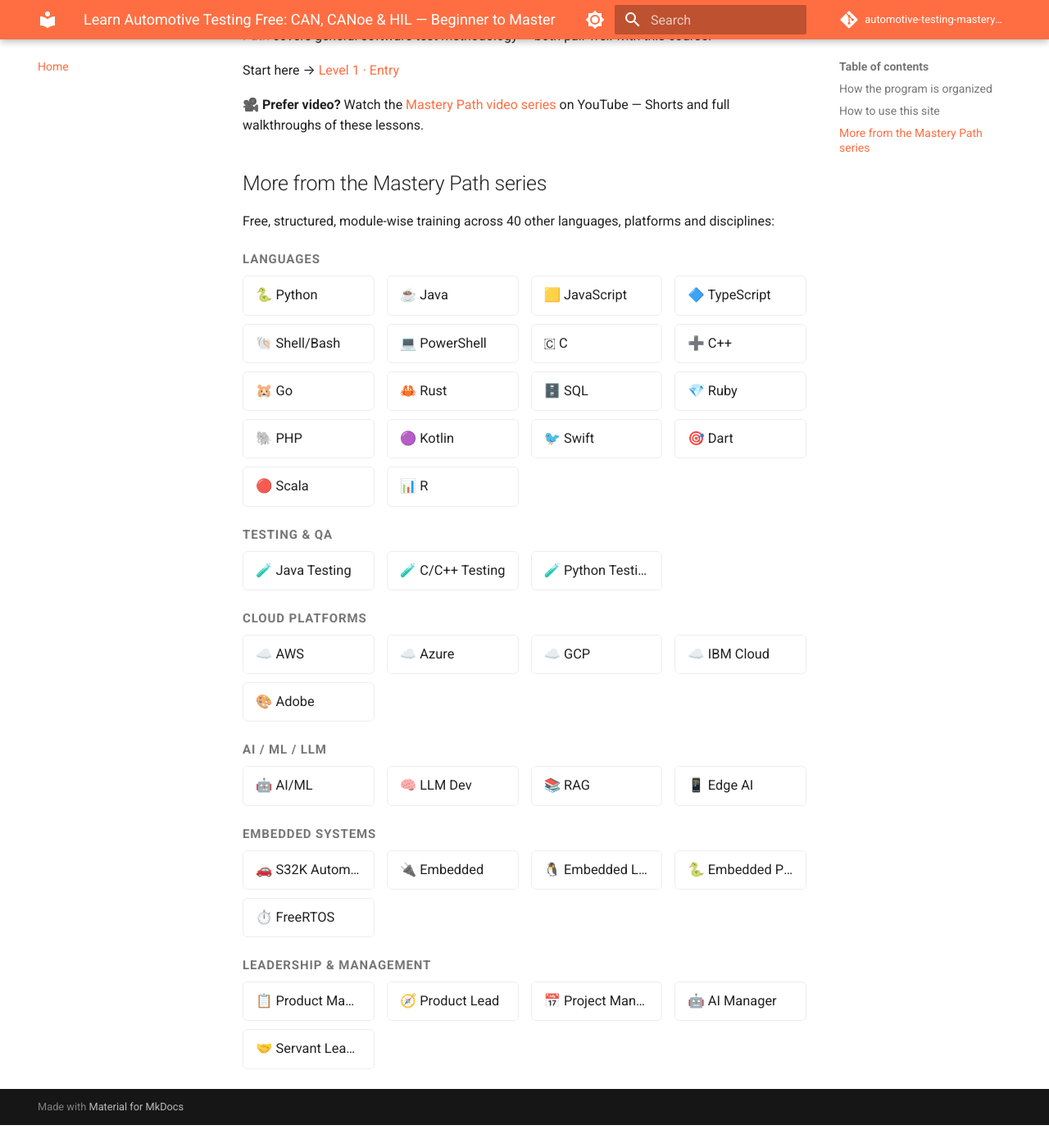
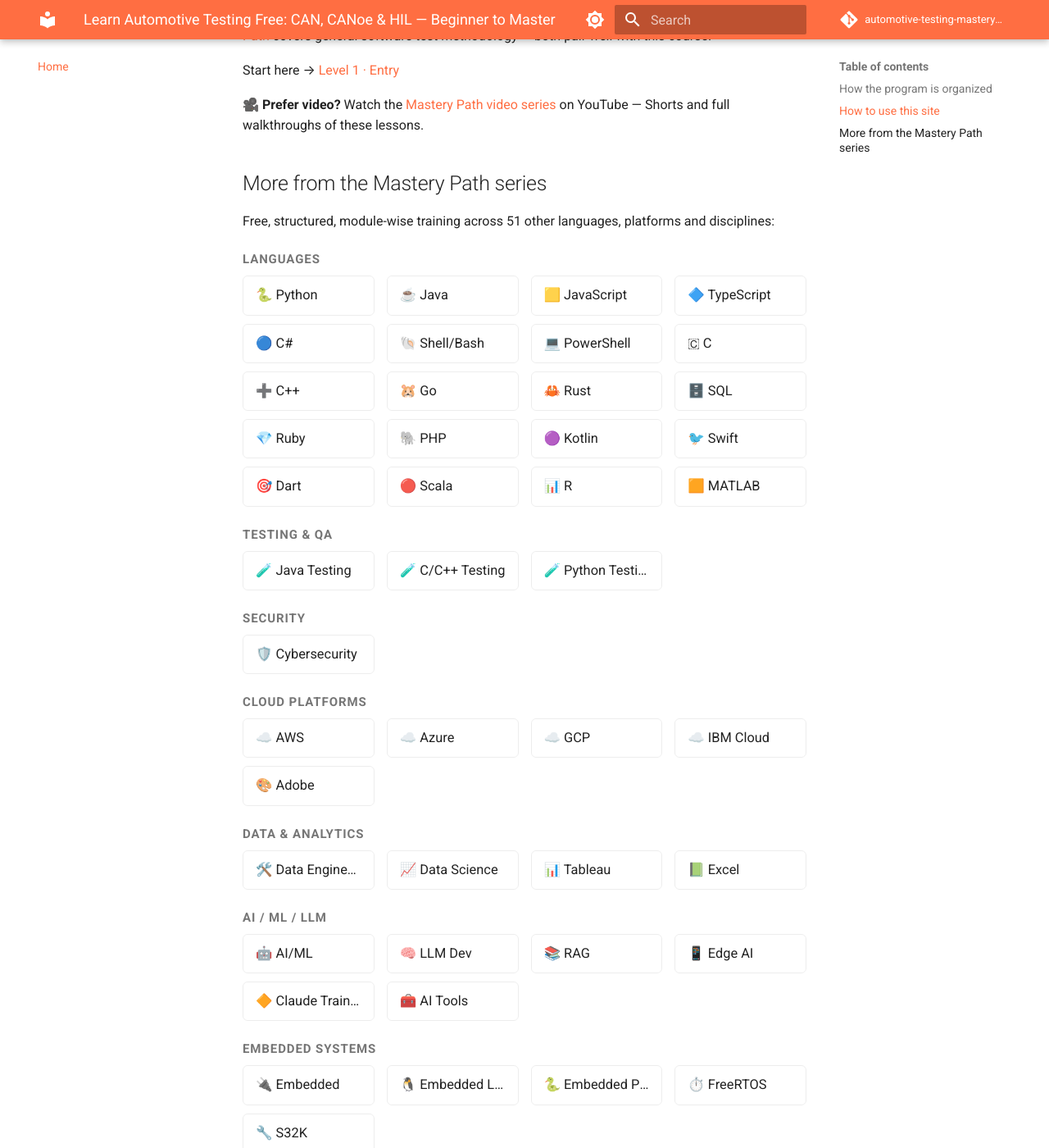
Before and after one commit to SIGILIPELLI/automotive-testing-mastery-path, an MkDocs documentation site: the page built from docs/index.md, in a window 1280 px wide and 1400 px high, scrolled down 1247 px. Shown: the whole window at 82% size. Built offline with MkDocs 1.6.1 and Material for MkDocs 9.7.7, drawn with Linux system fonts in a browser that asks for light colours; comment, search, counter and statistics services are not loaded; before the commit the page ends 2619 px from its top, so only the background shows below that; some of the changed text lies outside the part shown.

Commit message:
Rebuild cross-link grid: add 10 new sites + Data & Analytics / Professional Skills categories
Co-Authored-By: Claude Opus 5 <noreply@anthropic.com>

```diff
--- a/docs/index.md
+++ b/docs/index.md
@@ -49,7 +49,7 @@ Start here → [Level 1 · Entry](level-1/index.md)
 
 ## More from the Mastery Path series
 
-Free, structured, module-wise training across 40 other languages, platforms and disciplines:
+Free, structured, module-wise training across 51 other languages, platforms and disciplines:
 
 <div class="mastery-grid-wrap">
 <p class="mastery-grid-category">Languages</p>
@@ -58,6 +58,7 @@ Free, structured, module-wise training across 40 other languages, platforms and
   <a href="https://sigilipelli.github.io/java-mastery-path/">☕ Java</a>
   <a href="https://sigilipelli.github.io/javascript-mastery-path/">🟨 JavaScript</a>
   <a href="https://sigilipelli.github.io/typescript-mastery-path/">🔷 TypeScript</a>
+  <a href="https://sigilipelli.github.io/csharp-mastery-path/">🔵 C#</a>
   <a href="https://sigilipelli.github.io/shell-mastery-path/">🐚 Shell/Bash</a>
   <a href="https://sigilipelli.github.io/powershell-mastery-path/">💻 PowerShell</a>
   <a href="https://sigilipelli.github.io/c-mastery-path/">🇨 C</a>
@@ -72,12 +73,17 @@ Free, structured, module-wise training across 40 other languages, platforms and
   <a href="https://sigilipelli.github.io/dart-mastery-path/">🎯 Dart</a>
   <a href="https://sigilipelli.github.io/scala-mastery-path/">🔴 Scala</a>
   <a href="https://sigilipelli.github.io/r-mastery-path/">📊 R</a>
+  <a href="https://sigilipelli.github.io/matlab-mastery-path/">🟧 MATLAB</a>
 </div>
 <p class="mastery-grid-category">Testing & QA</p>
 <div class="mastery-grid">
   <a href="https://sigilipelli.github.io/java-testing-mastery-path/">🧪 Java Testing</a>
   <a href="https://sigilipelli.github.io/cpp-testing-mastery-path/">🧪 C/C++ Testing</a>
   <a href="https://sigilipelli.github.io/python-testing-mastery-path/">🧪 Python Testing</a>
+</div>
+<p class="mastery-grid-category">Security</p>
+<div class="mastery-grid">
+  <a href="https://sigilipelli.github.io/cybersecurity-mastery-path/">🛡️ Cybersecurity</a>
 </div>
 <p class="mastery-grid-category">Cloud Platforms</p>
 <div class="mastery-grid">
@@ -87,20 +93,29 @@ Free, structured, module-wise training across 40 other languages, platforms and
   <a href="https://sigilipelli.github.io/ibm-cloud-mastery-path/">☁️ IBM Cloud</a>
   <a href="https://sigilipelli.github.io/adobe-mastery-path/">🎨 Adobe</a>
 </div>
+<p class="mastery-grid-category">Data & Analytics</p>
+<div class="mastery-grid">
+  <a href="https://sigilipelli.github.io/data-engineering-mastery-path/">🛠️ Data Engineering</a>
+  <a href="https://sigilipelli.github.io/data-science-mastery-path/">📈 Data Science</a>
+  <a href="https://sigilipelli.github.io/tableau-mastery-path/">📊 Tableau</a>
+  <a href="https://sigilipelli.github.io/excel-mastery-path/">📗 Excel</a>
+</div>
 <p class="mastery-grid-category">AI / ML / LLM</p>
 <div class="mastery-grid">
   <a href="https://sigilipelli.github.io/ai-ml-mastery-path/">🤖 AI/ML</a>
   <a href="https://sigilipelli.github.io/llm-dev-mastery-path/">🧠 LLM Dev</a>
   <a href="https://sigilipelli.github.io/rag-mastery-path/">📚 RAG</a>
   <a href="https://sigilipelli.github.io/edge-ai-mastery-path/">📱 Edge AI</a>
+  <a href="https://sigilipelli.github.io/claude-training-mastery-path/">🔶 Claude Training</a>
+  <a href="https://sigilipelli.github.io/ai-tools-mastery-path/">🧰 AI Tools</a>
 </div>
 <p class="mastery-grid-category">Embedded Systems</p>
 <div class="mastery-grid">
-  <a href="https://sigilipelli.github.io/s32k-mastery-path/">🚗 S32K Automotive</a>
   <a href="https://sigilipelli.github.io/embedded-mastery-path/">🔌 Embedded</a>
   <a href="https://sigilipelli.github.io/embedded-linux-mastery-path/">🐧 Embedded Linux</a>
   <a href="https://sigilipelli.github.io/embedded-python-mastery-path/">🐍 Embedded Python</a>
   <a href="https://sigilipelli.github.io/freertos-mastery-path/">⏱️ FreeRTOS</a>
+  <a href="https://sigilipelli.github.io/s32k-mastery-path/">🔧 S32K</a>
 </div>
 <p class="mastery-grid-category">Leadership & Management</p>
 <div class="mastery-grid">
@@ -110,4 +125,9 @@ Free, structured, module-wise training across 40 other languages, platforms and
   <a href="https://sigilipelli.github.io/ai-manager-mastery-path/">🤖 AI Manager</a>
   <a href="https://sigilipelli.github.io/servant-leadership-mastery-path/">🤝 Servant Leadership</a>
 </div>
+<p class="mastery-grid-category">Professional Skills</p>
+<div class="mastery-grid">
+  <a href="https://sigilipelli.github.io/english-fluency-mastery-path/">🗣️ English Fluency & IELTS</a>
+  <a href="https://sigilipelli.github.io/workday-mastery-path/">🧑‍💼 Workday</a>
 </div>
+</div>
```
